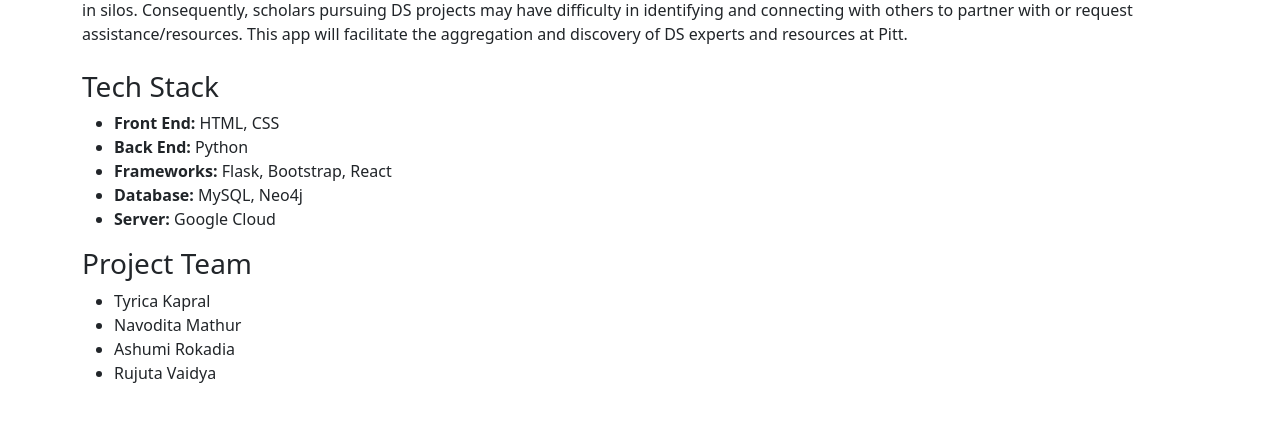
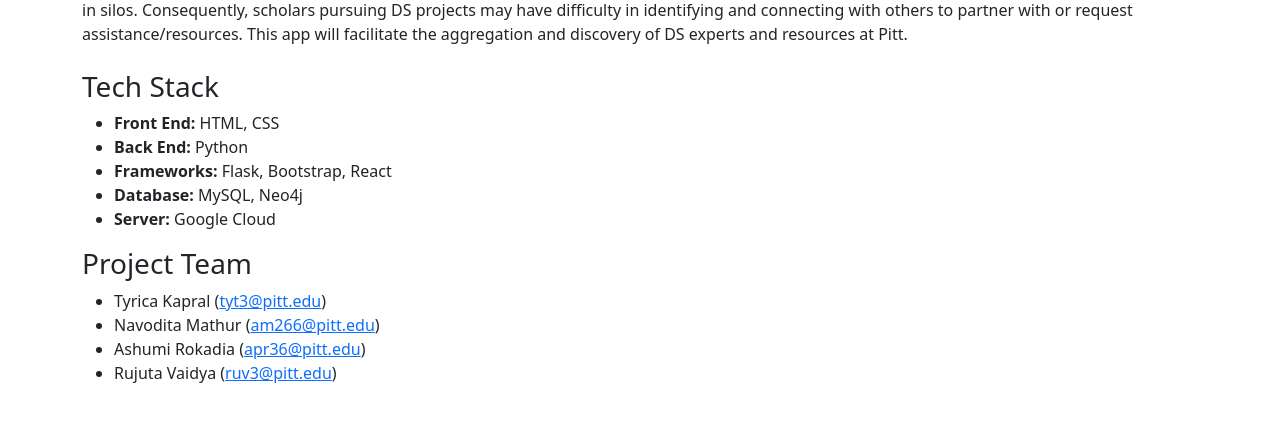
Before and after one commit to tyt3/Pitt-Digital-Scholarship-DB, a Flask app: page /about in a window 1280 px wide. Shown: the part 575-1000 px from the top of the page. Run offline with Flask 3, Linux system fonts and the light colour scheme; parts of the project's set-up code (start-up, migrations or seed data) failed here and were passed over.

Commit message:
Update about.html

```diff
--- a/pittdsdb/templates/about.html
+++ b/pittdsdb/templates/about.html
@@ -42,10 +42,10 @@
     <div>
 
       <ul>
-        <li>Tyrica Kapral</li>
-        <li>Navodita Mathur</li>
-        <li>Ashumi Rokadia</li>
-        <li>Rujuta Vaidya</li>
+        <li>Tyrica Kapral (<a href="mailto:tyt3@pitt.edu">tyt3@pitt.edu</a>)</li>
+        <li>Navodita Mathur (<a href="mailto:nam266@pitt.edu">am266@pitt.edu</a>)</li>
+        <li>Ashumi Rokadia (<a href="mailto:APR36@pitt.edu">apr36@pitt.edu</a>)</li>
+        <li>Rujuta Vaidya (<a href="mailto:ruv3@pitt.edu">ruv3@pitt.edu</a>)</li>
       </ul>
     </div>
     <br/>
```
